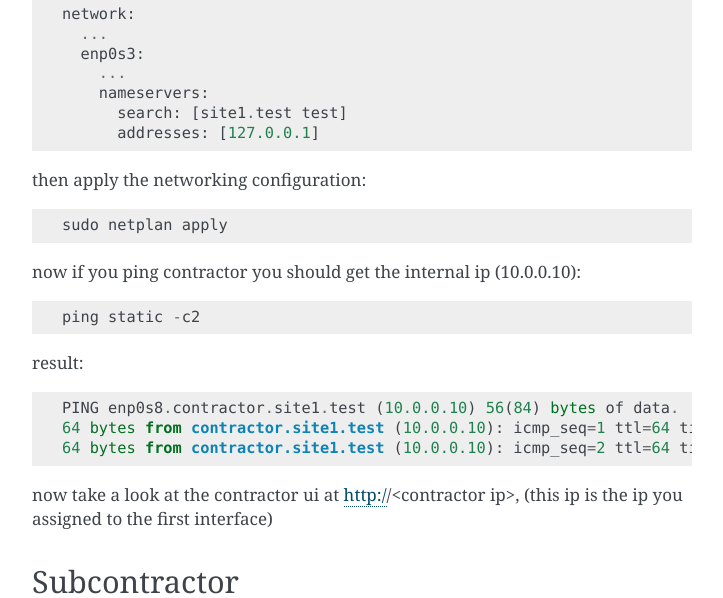
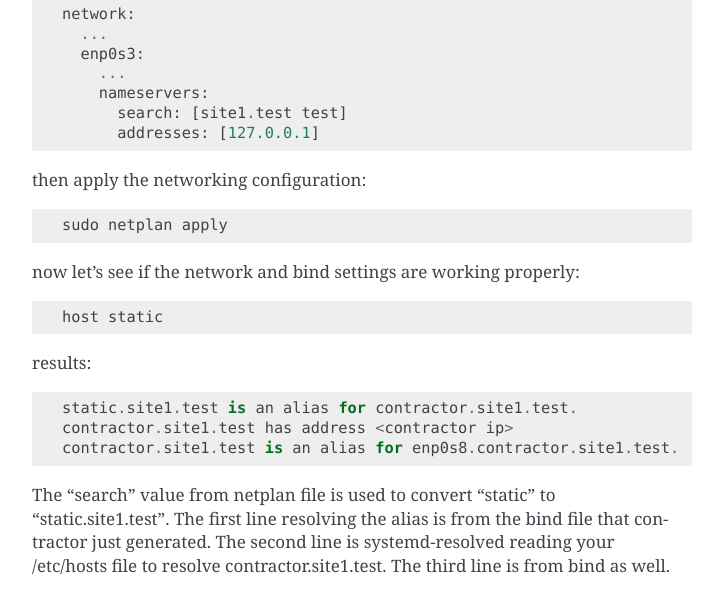
Before and after one commit to T3kton/t3kton.github.io, a Sphinx documentation site: the page built from source/contractor/tryit/installing.rst, in a window 1280 px wide and 1400 px high, scrolled down 9688 px. Shown: the top 598 px of the window, without its empty margins (388-1111 px from the left). Built offline with Sphinx 7.4.7, drawn with Linux system fonts in a browser that asks for light colours; some of the changed text lies outside the part shown.

Commit message:
replaced the ping static check with something that accomodates systemds dns meddeling, added complexes to contractorcli

```diff
--- a/source/contractor/tryit/installing.rst
+++ b/source/contractor/tryit/installing.rst
@@ -410,15 +410,38 @@ then apply the networking configuration::
 
   sudo netplan apply
 
-now if you ping contractor you should get the internal ip (10.0.0.10)::
+now let's see if the network and bind settings are working properly::
 
-  ping static -c2
+  host static
 
-result::
+results::
 
-  PING enp0s8.contractor.site1.test (10.0.0.10) 56(84) bytes of data.
-  64 bytes from contractor.site1.test (10.0.0.10): icmp_seq=1 ttl=64 time=0.031 ms
-  64 bytes from contractor.site1.test (10.0.0.10): icmp_seq=2 ttl=64 time=0.063 ms
+  static.site1.test is an alias for contractor.site1.test.
+  contractor.site1.test has address <contractor ip>
+  contractor.site1.test is an alias for enp0s8.contractor.site1.test.
+
+The "search" value from netplan file is used to convert "static" to
+"static.site1.test".  The first line resolving the alias is from the bind file
+that contractor just generated. The second line is systemd-resolved reading your
+/etc/hosts file to resolve contractor.site1.test. The third line is from bind as
+well.
+
+NOTE: if you were to::
+
+  dig @127.0.0.1 +short static.site1.test
+
+you would get::
+
+  contractor.site1.test.
+  enp0s8.contractor.site1.test.
+  10.0.0.10
+
+which results in a different ip address, this is the result from external hosts
+resolving against bind.  In this case systemd-resolved is not consulted, and the
+value in your /etc/hosts file is not used.  If you would like the same result
+externally and internally, you can either cut systemd-resolvd out of the loop internally
+or edit your /etc/hosts file and change the ip address(<contractor ip>) to the ip
+of the internal interface(10.0.0.10).
 
 now take a look at the contractor ui at http://<contractor ip>, (this ip is the ip
 you assigned to the first interface)
```
Also changed, not shown: source/contractor/contractorcli.rst (+7 -0 lines).
